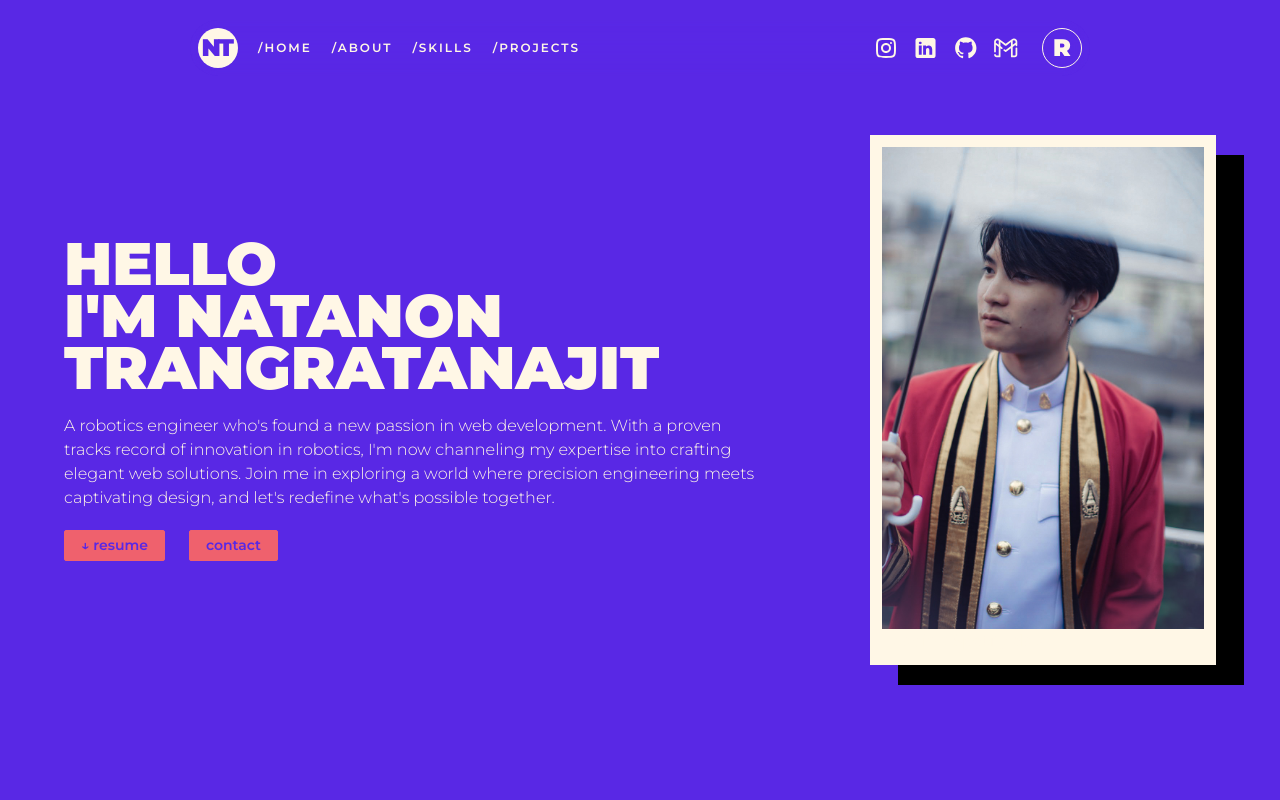
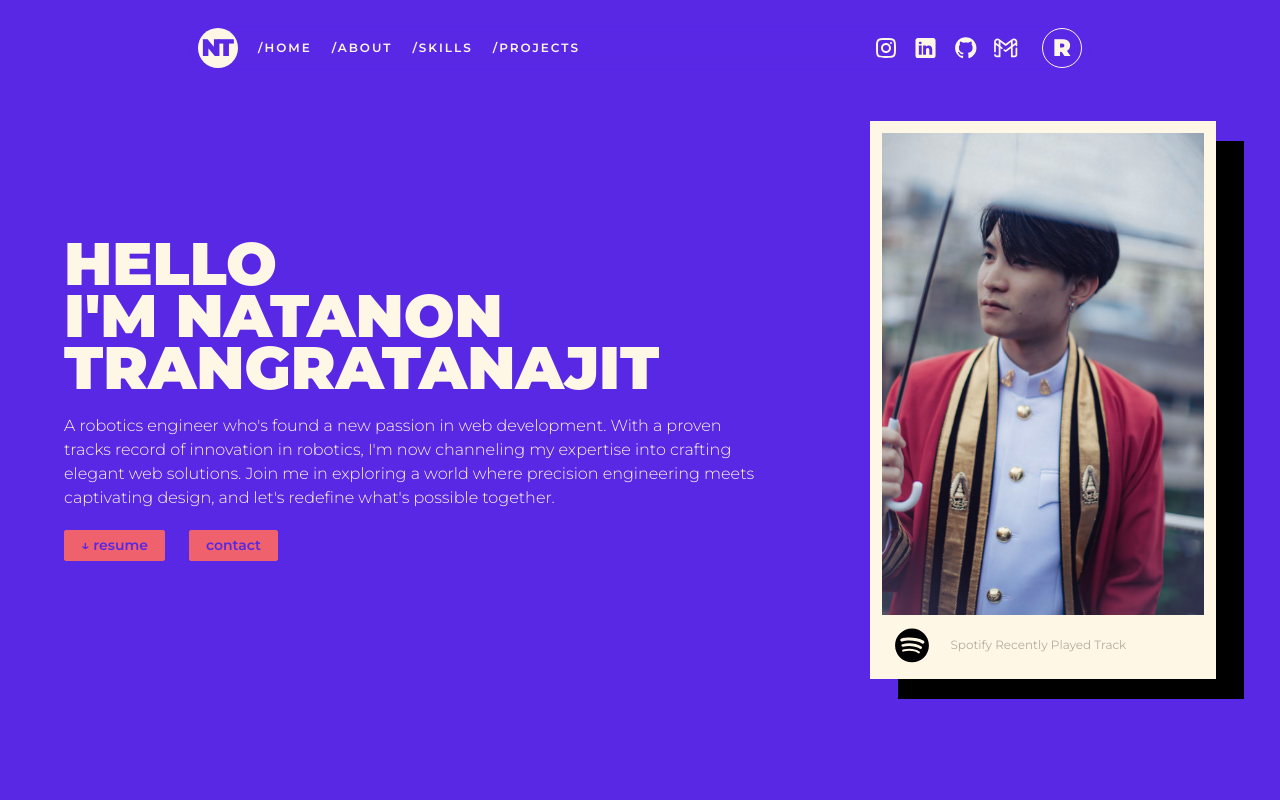
Before and after one commit to nuttnonn/natanon-portfolio-v1.1, a Next.js app: page / in a window 1280 px wide. Shown: the top 800 px of the page. Built offline with nearby package versions, Linux system fonts and the light colour scheme; no server answers.

Commit message:
styling spotify recently played in home page

```diff
--- a/src/app/api/currently-playing/route.js
+++ b/src/app/api/currently-playing/route.js
@@ -1,6 +1,4 @@
 import { currentlyPlaying } from '../../lib/spotify'
-
-// export const runtime = 'edge';
 
 export async function GET() {
   const response = await currentlyPlaying();
--- a/src/app/api/recently-played/route.js
+++ b/src/app/api/recently-played/route.js
@@ -1,7 +1,6 @@
 import { recentlyPlayed } from '../../lib/spotify'
 
-// export const runtime = 'edge';
-export const revalidate = 600
+export const revalidate = 10
 
 export async function GET() {
   const response = await recentlyPlayed();
@@ -11,6 +10,7 @@ export async function GET() {
     trackName: items[0].track.name,
     trackUrl: items[0].track.external_urls.spotify,
     artist: items[0].track.artists.map((_artist) => _artist.name).join(', '),
+    artistUrl: items[0].track.artists[0].external_urls.spotify,
     coverImage: items[0].track.album.images[2],
   }
 
--- a/src/app/lib/spotify.js
+++ b/src/app/lib/spotify.js
@@ -1,4 +1,4 @@
-export const revalidate = 600
+export const revalidate = 10
 
 export const getAccessToken = async () => {
   const refresh_token = process.env.SPOTIFY_REFRESH_TOKEN;
--- a/src/components/Home.jsx
+++ b/src/components/Home.jsx
@@ -1,14 +1,11 @@
 "use client"
-export const revalidate = 600
+export const revalidate = 10
 
 import React, { useEffect, useState } from 'react'
 import {motion} from 'framer-motion'
 import Link from 'next/link'
 import Image from 'next/image'
 import profilePicture from "../../public/profilePicture.JPG"
-// import Spotify from '../components/Spotify'
-
-export const runtime = 'edge';
 
 const homeContent = [
   {
@@ -27,6 +24,20 @@ export default function Home() {
   }, [])
   const [spotify, setSpotify] = useState()
   console.log(spotify)
+
+  const marqueeVariants = {
+    animate: {
+      x: [350, -200],
+      transition: {
+        x: {
+          repeat: 'infinite',
+          repeatType: "loop",
+          duration: 15,
+          ease: "linear",
+        },
+      },
+    },
+  };
 
   return (
     <div id="home" className="w-full h-min min-h-[calc(100dvh-76px)] flex justify-center items-center mb-[76px] pt-[76px] sm:items-start">
@@ -70,18 +81,46 @@ export default function Home() {
           </motion.div>
         </div>
         <motion.div
-          className="w-[30%] h-min flex bg-light flex-col border-[16px] border-light shadow-profilePicture xl:border-[12px] xl:shadow-profilePictureXL lg:border-[8px] lg:shadow-profilePictureLg sm:w-[45%] sm:mt-[28px] sm:border-[6px] sm:shadow-profilePictureSm"
+          className="w-[30%] h-min flex flex-col bg-light border-[16px] border-light shadow-profilePicture xl:border-[12px] xl:shadow-profilePictureXL lg:border-[8px] lg:shadow-profilePictureLg sm:w-[45%] sm:mt-[28px] sm:border-[6px] sm:shadow-profilePictureSm"
           initial={{opacity:0, x:-150}}
           animate={{opacity:1, x:0, transition:{duration:0.6, delay:0.5, ease:[0, 0.71, 0.2, 1.01]}}}
         >
           <Image src={profilePicture} alt="profile-picture" className="w-full" />
-          {spotify ? (
-            <div className="text-dark">
-              {spotify.recently.trackName}
+          <div className="w-full flex justify-start items-center mt-[8px]">
+            <div className="w-min px-[8px] flex items-center justify-center lg:p-0">
+              <Link
+                href="https://open.spotify.com/user/xrdq3uhu2s49kb2am7hk96nf8"
+                target="_blank"
+                className="w-[44px] h-[44px] flex justify-center items-center lg:w-[36px] lg:h-[36px]"
+              >
+                <svg
+                  xmlns="http://www.w3.org/2000/svg" className="w-full fill-dark hover:fill-dark/[.7] ease-in-out duration-200" viewBox="-33.497 -55.829 290.311 334.974">
+                  <path
+                    d="M177.707 98.987c-35.992-21.375-95.36-23.34-129.719-12.912-5.519 1.674-11.353-1.44-13.024-6.958-1.672-5.521 1.439-11.352 6.96-13.029 39.443-11.972 105.008-9.66 146.443 14.936 4.964 2.947 6.59 9.356 3.649 14.31-2.944 4.963-9.359 6.6-14.31 3.653m-1.178 31.658c-2.525 4.098-7.883 5.383-11.975 2.867-30.005-18.444-75.762-23.788-111.262-13.012-4.603 1.39-9.466-1.204-10.864-5.8a8.717 8.717 0 0 1 5.805-10.856c40.553-12.307 90.968-6.347 125.432 14.833 4.092 2.52 5.38 7.88 2.864 11.968m-13.663 30.404a6.954 6.954 0 0 1-9.569 2.316c-26.22-16.025-59.223-19.644-98.09-10.766a6.955 6.955 0 0 1-8.331-5.232 6.95 6.95 0 0 1 5.233-8.334c42.533-9.722 79.017-5.538 108.448 12.446a6.96 6.96 0 0 1 2.31 9.57M111.656 0C49.992 0 0 49.99 0 111.656c0 61.672 49.992 111.66 111.657 111.66 61.668 0 111.659-49.988 111.659-111.66C223.316 49.991 173.326 0 111.657 0"
+                  />
+                </svg>
+              </Link>
             </div>
-          ) : (
-            <div>Loading Spotify data...</div>
-          )}
+            <div className="w-full h-full flex flex-col ml-[8px] text-[14px] text-dark lg:text-[12px] lg:ml-[2px]">
+              <p className="text-[12px] text-dark/[.3] lg:text-[10px]">Spotify Recently Played Track</p>
+              {spotify &&
+                <Link href={spotify.recently.trackUrl} target="_blank" className="w-full h-min text-dark overflow-hidden hover:underline">
+                  <motion.div
+                    className="whitespace-nowrap"
+                    variants={marqueeVariants}
+                    animate="animate"
+                  >
+                    {spotify && <div>{spotify.recently.trackName}</div>}
+                  </motion.div>
+                </Link>
+              }
+              {spotify &&
+                <Link href={spotify.recently.artistUrl} target="_blank" className="w-full overflow-hidden text-dark">
+                  {spotify && <div className="text-[11px] text-dark/[.7] hover:text-dark hover:underline lg:text-[9px]">{spotify.recently.artist}</div>}
+                </Link>
+              }
+            </div>
+          </div>
         </motion.div>
       </div>
     </div>
--- a/src/components/TestSpotify.jsx
+++ b/src/components/TestSpotify.jsx
@@ -12,7 +12,7 @@ const TestSpotify = async () => {
   }
 
   const recentlyPlayed = await fetchData()
-  console.log(recentlyPlayed.items)
+  // console.log(recentlyPlayed.items)
 
   return (
     <div>
```
